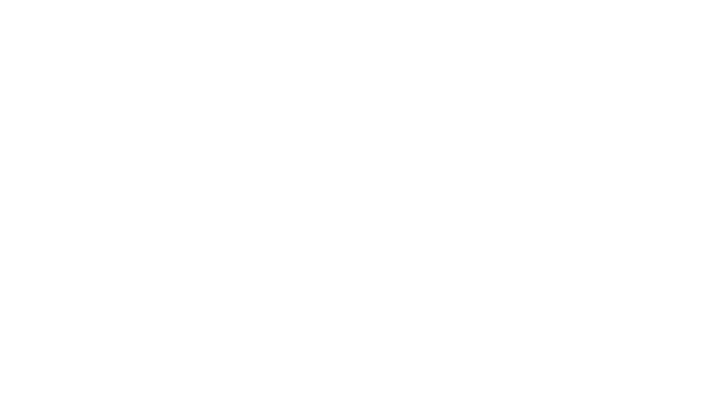
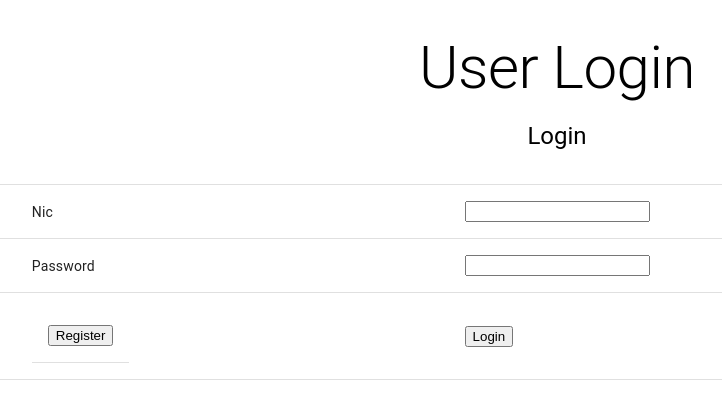
Before and after one commit to NaVindu0315/PUSL3120-FullStack-Group-01, a React (Create React App) app in the folder dwanp-frontend/: page /userlog in a window 1280 px wide. Before the commit this address had no page. Shown: the top 402 px of the page, without its empty margins (83-805 px from the left). Built offline with nearby package versions, Linux system fonts and the light colour scheme.

Commit message:
userlogin done

```diff
--- a/dwanp-frontend/src/Home.js
+++ b/dwanp-frontend/src/Home.js
@@ -75,7 +75,7 @@ const Home = ({ props }) => {
                 </Table>
             </Grid>
             <Grid><button className="usr-btn" onClick={()=>navigate('/userreg')}>UserRegistration</button>
-            <button className="usr-btn" onClick={()=>navigate('/userreg')}>Login</button>
+            <button className="usr-btn" onClick={()=>navigate('/userlog')}>Login</button>
             </Grid>
 
             <Grid> <button className="usr-btn" onClick={()=>navigate('/tableview')}>Employee Login</button> </Grid>
--- a/dwanp-frontend/src/authenication/user_login.js
+++ b/dwanp-frontend/src/authenication/user_login.js
@@ -0,0 +1,89 @@
+import {  Container, Box, Typography, Grid, Table, TableCell, TableHead,TableRow,TableBody } from "@mui/material";
+import { useNavigate } from 'react-router-dom';
+
+const UserLogin = ({props}) =>
+{
+    const navigate = useNavigate();
+    return(
+
+        <Container maxWidth="xl">
+        <Box sx={{ display: 'flex', flexDirection: 'column', alignItems: 'center', mt: 4 }}>
+            <Typography variant="h2" component="h1">
+                User Login
+            </Typography>
+            <Typography variant="h5" sx={{ mt: 2 }}>
+              Login
+            </Typography>
+        </Box>
+        <Grid container spacing={4}>
+            <Table sx={{ mt: 4 }}>
+                <TableHead>
+
+
+                    <TableRow>
+
+
+                        <TableCell></TableCell>
+
+
+                        <TableCell></TableCell>
+
+
+                        <TableCell></TableCell>
+
+
+                    </TableRow>
+
+
+                </TableHead>
+
+
+                <TableBody>
+              {/*first row */}
+                        <TableRow >
+                            <TableCell></TableCell>
+                            <TableCell>
+                           Nic
+                            </TableCell>
+                            <TableCell>
+                            <input
+                        type="text"
+                        //value={textValue}
+                            //onChange={(event) => setTextValue(event.target.value)}
+    />
+                            </TableCell>
+                        </TableRow>
+            {/*second row */}
+                         <TableRow >
+                            <TableCell></TableCell>
+                            <TableCell>
+                      Password
+                            </TableCell>
+                            <TableCell>
+                            <input
+                        type="text"
+                        //value={textValue}
+                            //onChange={(event) => setTextValue(event.target.value)}
+    />
+                            </TableCell>
+                        </TableRow>
+             {/*third row */}
+             <TableRow >
+                            <TableCell></TableCell>
+                            <TableCell>
+                            <TableCell> <button className="usr-btn" onClick={()=>navigate('/userreg')}>Register</button></TableCell>
+                            </TableCell>
+                            <TableCell> <button className="usr-btn" onClick={()=>navigate('/tableview')}>Login</button></TableCell>
+                        </TableRow>
+
+                </TableBody>
+            </Table>
+        </Grid>
+    </Container>
+
+
+
+
+    )
+}
+export default UserLogin;
--- a/dwanp-frontend/src/authenication/user_reg.js
+++ b/dwanp-frontend/src/authenication/user_reg.js
@@ -73,7 +73,7 @@ const UserRegistration = ({props}) =>
                             <TableCell>
 
                             </TableCell>
-                            <TableCell> <button className="usr-btn" onClick={()=>navigate('/tableview')}>Register</button></TableCell>
+                            <TableCell> <button className="usr-btn" onClick={()=>navigate('/userlog')}>Register</button></TableCell>
                         </TableRow>
 
                 </TableBody>
--- a/dwanp-frontend/src/index.js
+++ b/dwanp-frontend/src/index.js
@@ -27,6 +27,7 @@ import TableTable from './Table-Dumindu/Table_Table';
 import { BrowserRouter, Route,Routes } from 'react-router-dom';
 import Home from './Home';
 import UserRegistration from './authenication/user_reg';
+import UserLogin from './authenication/user_login';
 
 
 
@@ -40,6 +41,7 @@ root.render(
 
 {/*Authentication */}
 <Route path ='/userreg' element ={<UserRegistration/>}/>
+<Route path ='/userlog' element ={<UserLogin/>}/>
 
 
  {/*menu */}
```
